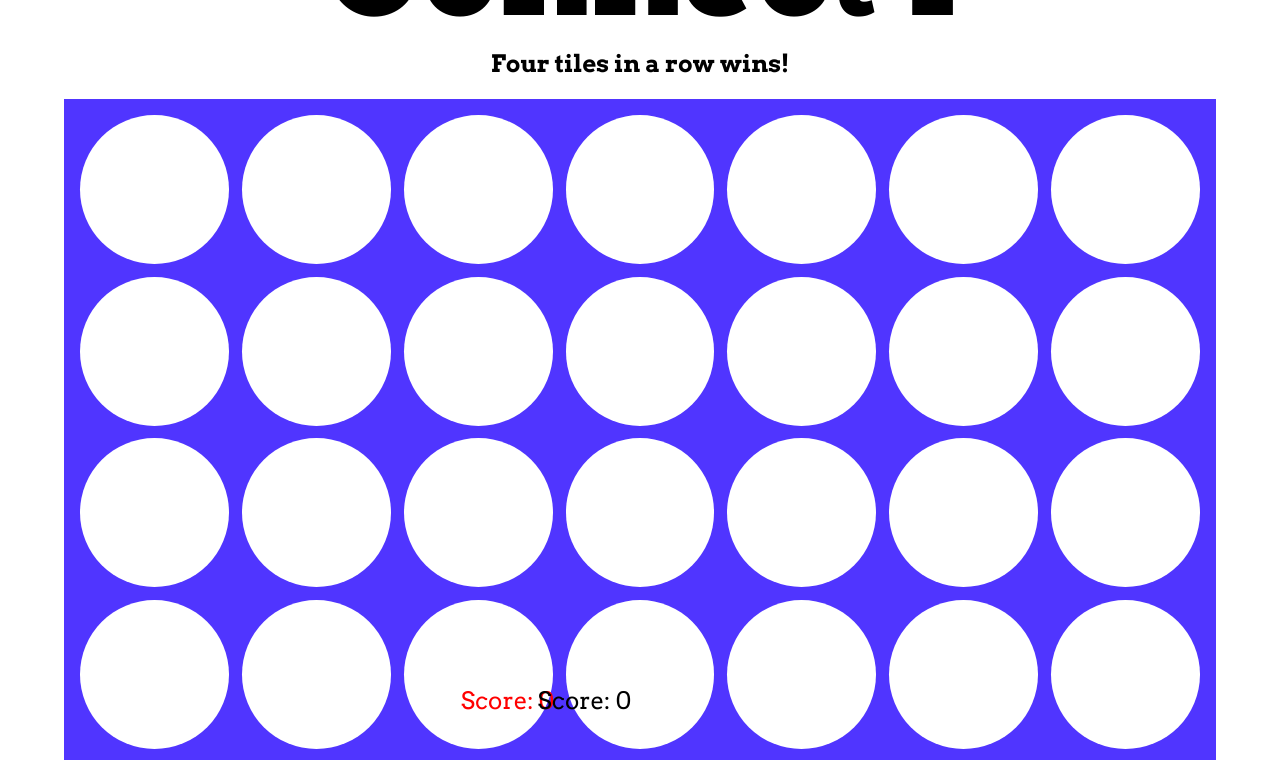
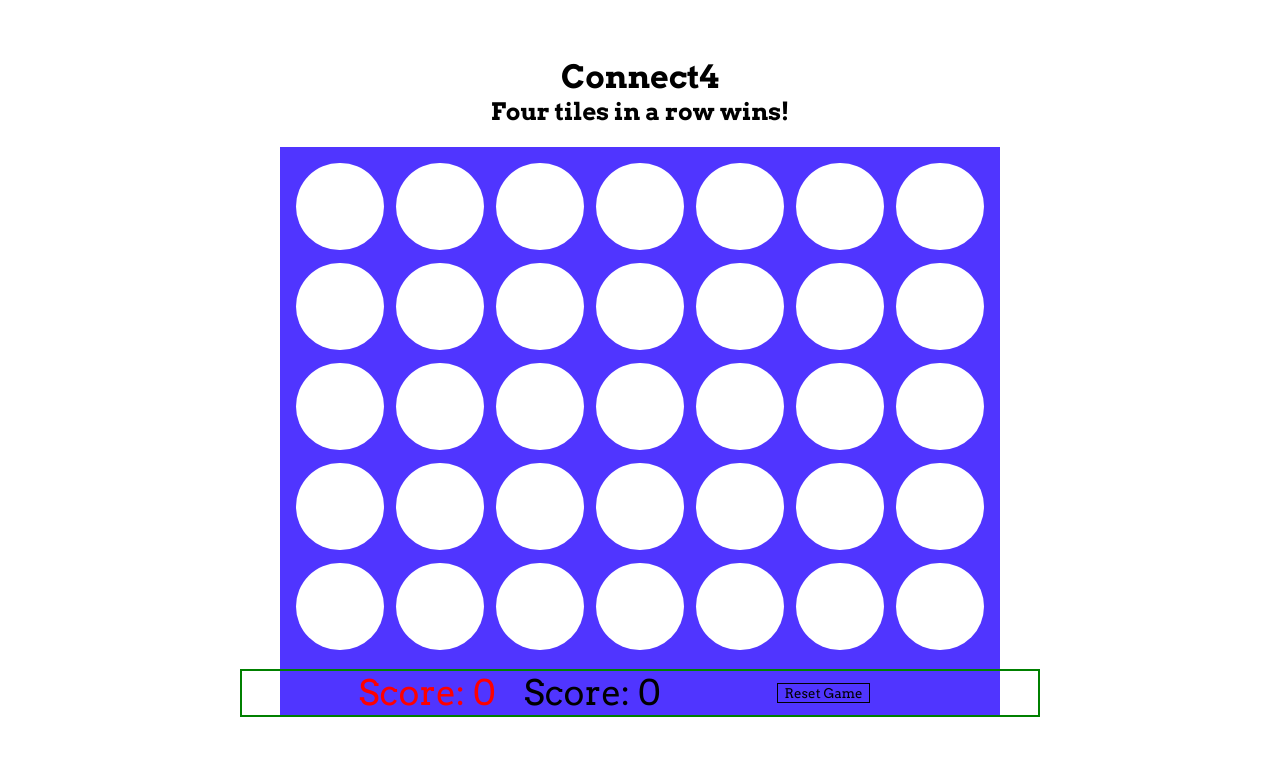
Before and after one commit to cisco95/Connect4, a React (Vite) app: page / in a window 1280 px wide. Shown: the top 760 px of the page. Built offline with nearby package versions, Linux system fonts and the light colour scheme.

Commit message:
Update CSS & page structure

```diff
--- a/src/App.jsx
+++ b/src/App.jsx
@@ -172,19 +172,26 @@ export default function App() {
     return (
       <>
         <main>
-            <h1 className="title">Connect4</h1>
-            <h2 className="subtitle">Four tiles in a row wins!</h2>
+            <div className="hero">
+                <h1 className="title">Connect4</h1>
+                <h2 className="subtitle">Four tiles in a row wins!</h2>
+            </div>
             <div className="background">
                 {displaySpaces}
             </div>
-            {!gameEnd ? <button className= "resetGame" onClick={resetGame}>Reset Game</button>
-            : <button className = "resetGame invisible"></button>}
+            <section className="lower-bar">
+                <div className="gameDetails">
+                    <div className="scores">
+                        <Score score = {score.red} color="red"/>
+                        <Score score = {score.black} color="black"/>
+                    </div>
+                    <div className="resetGameBox">
+                        {!gameEnd ? <button className= "resetGame" onClick={resetGame}>Reset Game</button> : <button className = "resetGame invisible"></button>}
+                    </div>
+                </div>
+            </section>
+            {gameEnd && <button className= "newGame" onClick={resetGame}>New Game</button>}
         </main>
-        <div>
-            <Score score = {score.red} color="red"/>
-            <Score score = {score.black} color="black"/>
-            {gameEnd && <button className= "newGame" onClick={resetGame}>New Game</button>}
-        </div>
       </>
     )
 }
--- a/src/index.css
+++ b/src/index.css
@@ -8,22 +8,31 @@ body {
   width: 100vw;
   height: 100vh;
 }
+.hero {
+  display: flex;
+  flex-direction: column;
+  align-items: center;
+}
 
 .title {
   margin-bottom: 0;
+  text-align: center;
 }
 
 .subtitle{
   margin-top: 0;
+  text-align: center;
 }
 
 main {
-  width: 100vw;
+  width: 70vw;
   height: 100vh;
+  max-width: 50em;
+  margin: 0 auto;
   display: flex;
   flex-direction: column;
+  justify-content: center;
   align-items: center;
-  justify-content: center;
 }
 
 .background {
@@ -71,17 +80,61 @@ button.newGame:active {
   box-shadow: 3px 2px 22px 1px rgba(0, 0, 0, 0.24);
 }
 
+
+.lower-bar {
+  width : 100%;
+  position: relative;
+  display: flex;
+  align-items: center;
+  border: 2px solid green;
+  bottom: 3em;
+}
+
+.gameDetails {
+  display: flex;
+  flex-direction: row;
+  justify-content: space-evenly;
+  align-items: center;
+  width: 90%
+
+}
+
+.scores {
+  display: flex;
+  flex-direction: row;
+  justify-content: space-evenly;
+  width: 50%;
+}
+
+.score {
+  font-size: 3.5vw;
+}
+
+.red {
+  color: red;
+}
+
+.black {
+  color: black;
+  /* left: 42%; */
+}
+
+.resetGameBox {
+  width: 100;
+  padding: 0;
+  margin: 0;
+  display: flex;
+  flex-direction: row;
+  justify-content: flex-end;
+  border: 1px solid black;
+}
+
+
 button.resetGame {
-  position: relative;
-  /* display: flex; */
-  /* align-items: center; */
-  /* justify-content: flex-start; */
-  top: -4em;
-  /* left: 10em; */
+  display: block;
   background-color: transparent;
   border: none;
   cursor: pointer;
-  height: 3vh;
 }
 
 
@@ -112,88 +165,13 @@ button.invisible {
   height: 3vh;
 }
 
+@media screen and (min-width: 1000px) {
+  .score {
+     font-size: 2.2rem;
+     /* line-height: 2em; */
+  }
 
-
-@media only screen and (min-width: 760px) and (max-width: 1600px){
-  .title {
-    font-size: 10vw;
+  button.resetGame{
+    margin: 0 auto;
   }
 }
-
-@media only screen and (min-width: 1600px){
-  .title {
-    font-size: 10em;
-  }
-}
-
-@media only screen and (max-height: 700px){
-  .title {
-    font-size: 10vh;
-  }
-}
-
-@media only screen and (max-height: 500px){
-  .title {
-    font-size: 2em;
-  }
-  .subtitle {
-    margin: 0;
-    padding: 0;
-  }
-  .space {
-    width: 2vh;
-    height: 2vh;
-  }
-  button.resetGame {
-    left: 0vw;
-  }
-}
-
-@media only screen and (max-height: 300px){
-  .title {
-    font-size: 2rem;;
-  }
-  .subtitle {
-    margin: 0;
-    padding: 0;
-  }
-  .space {
-    width: 1em;
-    height: 1em;
-  }
-  button.resetGame {
-    left: 0vw;
-  }
-}
-
-@media only screen and (max-height: 700px) and (max-width: 700px){
-  .title {
-    font-size: 2rem;
-  }
-  .subtitle {
-    margin: 0;
-    font-size: 1rem;
-  }
-
-
-  button.resetGame {
-    left: 0vw;
-  }
-}
-
-
-.score {
-  position: absolute;
-  bottom: 3.5em;
-  left: 36%;
-  font-size: 1.5rem;
-}
-
-.red {
-  color: red;
-}
-
-.black {
-  color: black;
-  left: 42%;
-}
```
